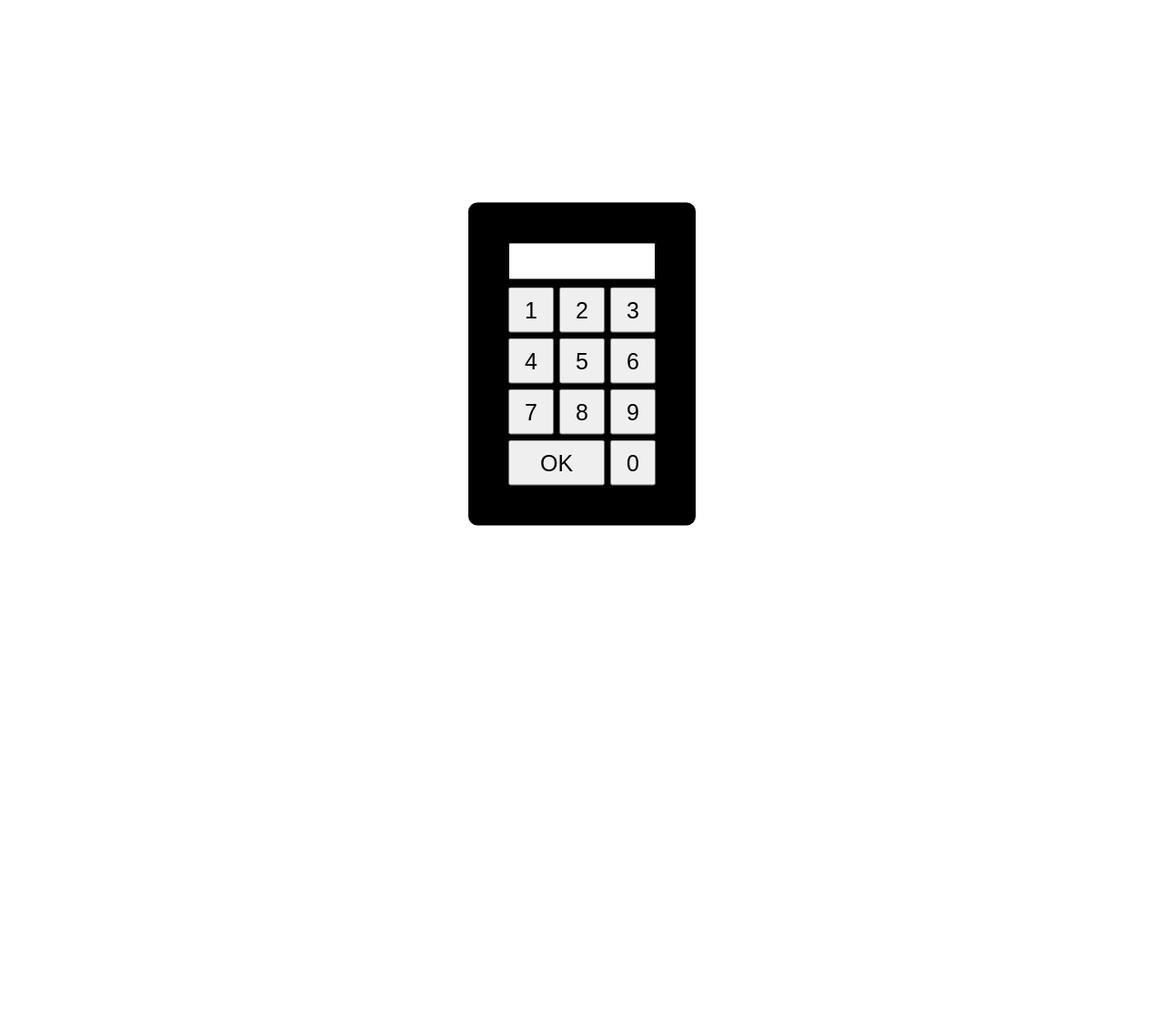
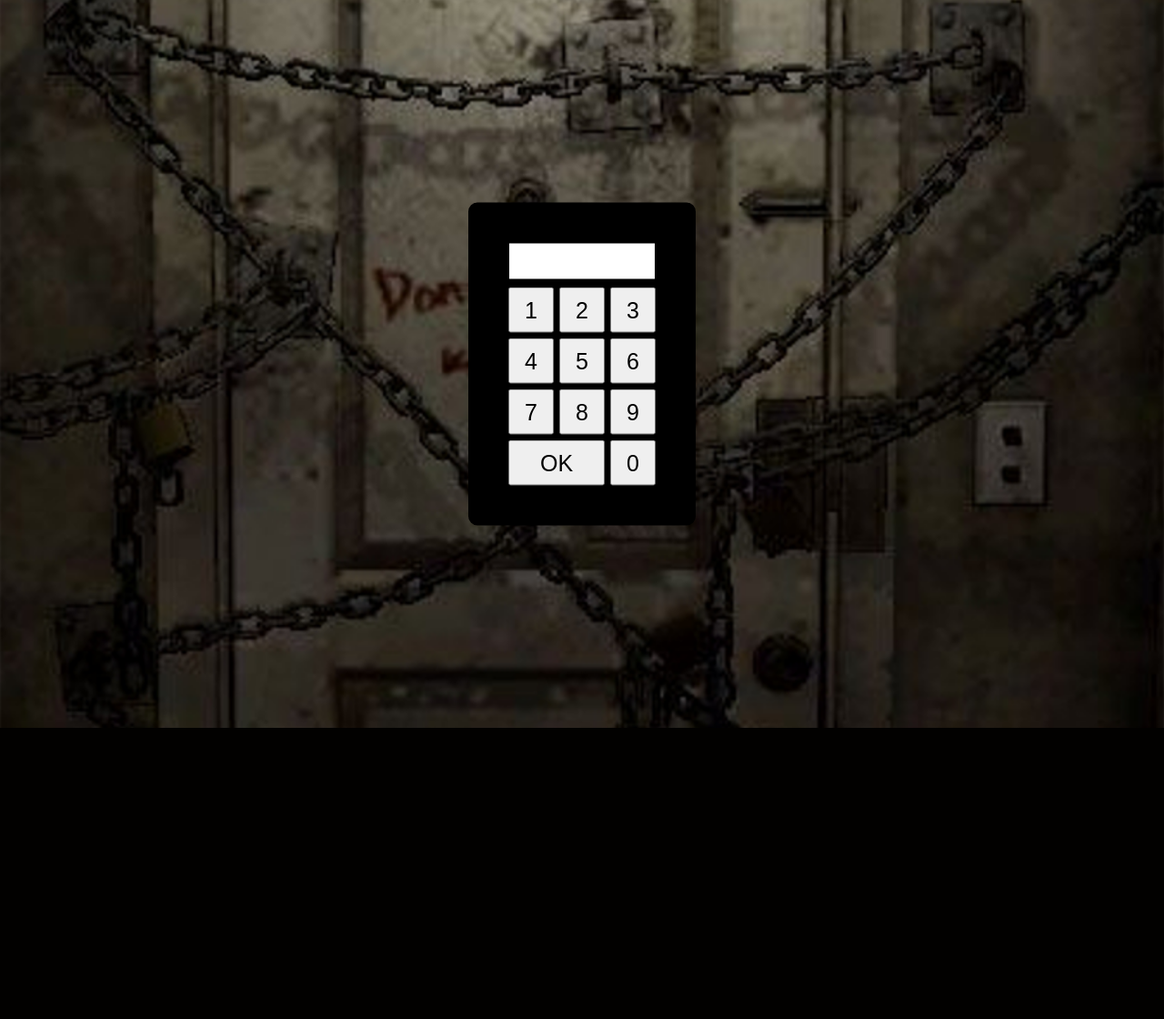
Before and after one commit to Niarit/horror_game, a Flask app: page /end-room in a window 1280 px wide. Shown: the whole page at 91% size. After the commit the page ends 800 px from the top, so only its background shows below. Run offline with Flask 2, Linux system fonts and the light colour scheme.

Commit message:
Add background to terminal

```diff
--- a/static/css/end_room.css
+++ b/static/css/end_room.css
@@ -35,7 +35,11 @@
     border: 40px solid black;
     border-radius: 10px;
 }
-.bg{
-    background-color: white;
-    height:  140vh;
+
+body{
+    background: url("/static/terminal_bg.png") no-repeat center center fixed;
+    -webkit-background-size: cover;
+    -moz-background-size: cover;
+    -o-background-size: cover;
+    background-size: cover;
 }
--- a/templates/end_room.html
+++ b/templates/end_room.html
@@ -7,7 +7,6 @@
     <link rel="stylesheet" href="{{ url_for('static', filename='css/end_room.css')}}">
 </head>
 <body>
-    <div class="bg"></div>
     <div class="main">
         <form name="form">
             <input class="textview" name="textview">
```
Also changed, not shown: static/terminal_bg.png (added).
